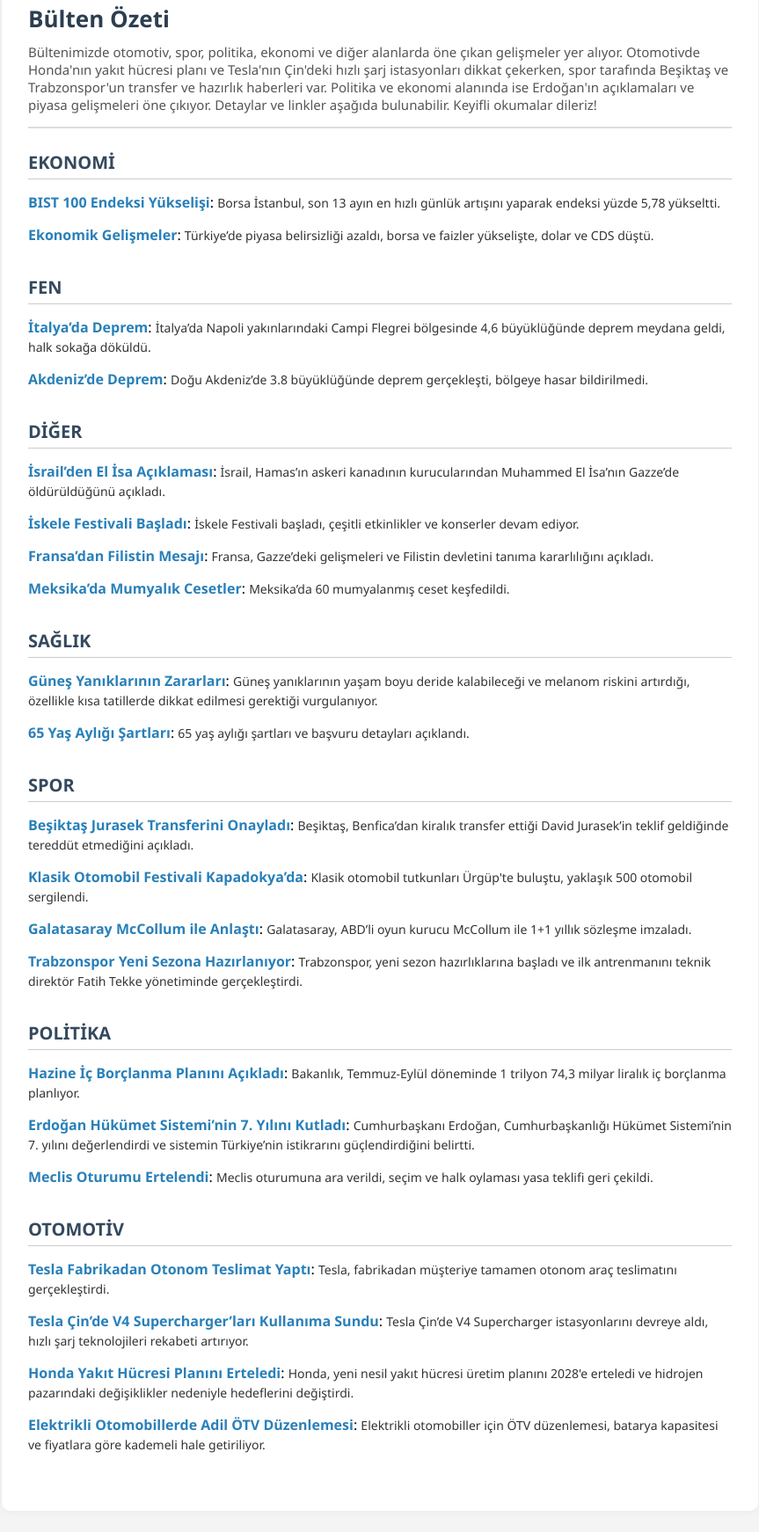
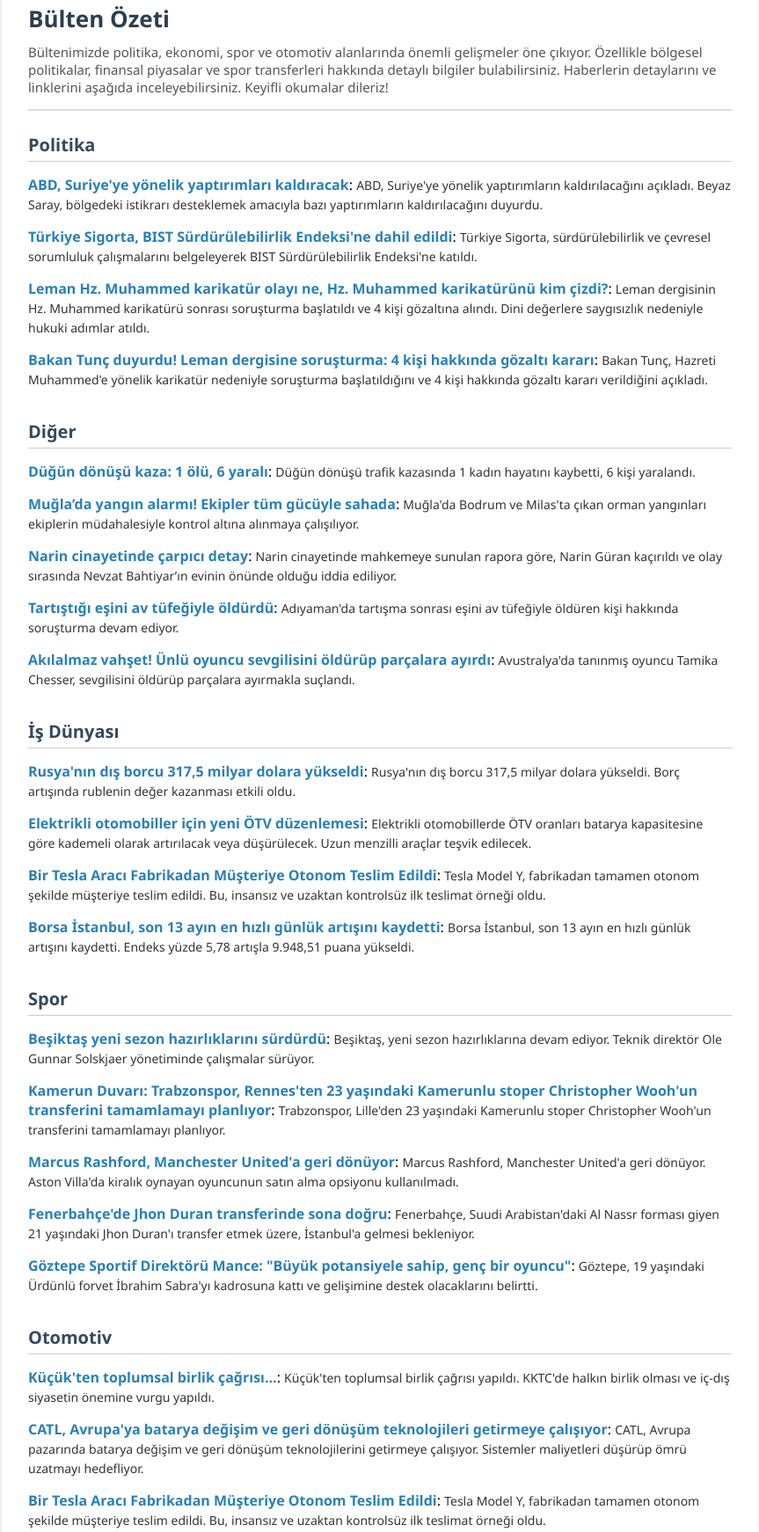
Before and after one commit to tdonuk/trnewsletter, a plain HTML site: page index.html in a window 1280 px wide. Shown: the part 47-1789 px from the top of the page at 88% size, without its empty margins (208-1071 px from the left). Drawn offline with Linux system fonts and the light colour scheme.

Commit message:
Updated newsletter

```diff
--- a/index.html
+++ b/index.html
@@ -1,7 +1,7 @@
 <!DOCTYPE html>
 <html lang="tr">
 	<head>
-		<meta charset="UTF-8" />
+		<meta charset="UTF-8">
 		<title>Hızlı Bülten</title>
 		<style>
             body {
@@ -77,141 +77,138 @@
 		<div class="newsletter-container" id="newsletter-root">
 			<div class="newsletter-header">
 				<div class="newsletter-title" id="main-title">Bülten Özeti</div>
-				<div class="newsletter-summary">Bültenimizde otomotiv, spor, politika, ekonomi ve diğer alanlarda öne çıkan gelişmeler yer alıyor. Otomotivde Honda'nın yakıt hücresi planı ve Tesla'nın Çin'deki hızlı şarj istasyonları dikkat çekerken, spor tarafında Beşiktaş ve Trabzonspor'un transfer ve hazırlık haberleri var. Politika ve ekonomi alanında ise Erdoğan'ın açıklamaları ve piyasa gelişmeleri öne çıkıyor. Detaylar ve linkler aşağıda bulunabilir. Keyifli okumalar dileriz!</div>
+				<div class="newsletter-summary">Bültenimizde politika, ekonomi, spor ve otomotiv alanlarında önemli gelişmeler öne çıkıyor. Özellikle bölgesel politikalar, finansal piyasalar ve spor transferleri hakkında detaylı bilgiler bulabilirsiniz. Haberlerin detaylarını ve linklerini aşağıda inceleyebilirsiniz. Keyifli okumalar dileriz!</div>
 			</div>
 
 			<div class="news-content" id="news-section">
 				<div class="category-section">
 
-					<div class="category-title category">EKONOMİ</div>
+					<div class="category-title category">Politika</div>
 
 					<div class="news-item">
-						<a href="https://www.dunya.com/finans/haberler/borsa-istanbuldan-sert-yukselis-bist-100-endeksi-son-13-ayin-en-hizli-gunluk-artisini-kaydetti-haberi-783064" class="news-item-title">BIST 100 Endeksi Yükselişi</a>:
-						<span class="news-item-content">Borsa İstanbul, son 13 ayın en hızlı günlük artışını yaparak endeksi yüzde 5,78 yükseltti.</span>
+						<a href="https://www.sabah.com.tr/dunya/beyaz-saray-acikladi-donald-trump-suriyeye-yonelik-yaptirimlari-kaldiracak-7378978" class="news-item-title">ABD, Suriye&#39;ye yönelik yaptırımları kaldıracak</a>:
+						<span class="news-item-content">ABD, Suriye&#39;ye yönelik yaptırımların kaldırılacağını açıkladı. Beyaz Saray, bölgedeki istikrarı desteklemek amacıyla bazı yaptırımların kaldırılacağını duyurdu.</span>
 					</div>
 
 					<div class="news-item">
-						<a href="https://www.turkiyegazetesi.com.tr/ekonomi/dolar-faiz-cds-geriledi-bist-100den-2025in-en-hizli-yukselisi-1127428" class="news-item-title">Ekonomik Gelişmeler</a>:
-						<span class="news-item-content">Türkiye’de piyasa belirsizliği azaldı, borsa ve faizler yükselişte, dolar ve CDS düştü.</span>
+						<a href="https://www.sabah.com.tr/dunya/beyaz-saray-acikladi-donald-trump-suriyeye-yonelik-yaptirimlari-kaldiracak-7378978" class="news-item-title">Türkiye Sigorta, BIST Sürdürülebilirlik Endeksi&#39;ne dahil edildi</a>:
+						<span class="news-item-content">Türkiye Sigorta, sürdürülebilirlik ve çevresel sorumluluk çalışmalarını belgeleyerek BIST Sürdürülebilirlik Endeksi&#39;ne katıldı.</span>
+					</div>
+
+					<div class="news-item">
+						<a href="https://www.sabah.com.tr/guncel/haber/3543140-unlu-oyuncunun-dedesi-hayatini-kaybetti" class="news-item-title">Leman Hz. Muhammed karikatür olayı ne, Hz. Muhammed karikatürünü kim çizdi?</a>:
+						<span class="news-item-content">Leman dergisinin Hz. Muhammed karikatürü sonrası soruşturma başlatıldı ve 4 kişi gözaltına alındı. Dini değerlere saygısızlık nedeniyle hukuki adımlar atıldı.</span>
+					</div>
+
+					<div class="news-item">
+						<a href="https://www.internethaber.com/bakan-tunc-duyurdu-leman-dergisine-sorusturma-4-kisi-hakkinda-gozalti-karari-2403736h.htm" class="news-item-title">Bakan Tunç duyurdu! Leman dergisine soruşturma: 4 kişi hakkında gözaltı kararı</a>:
+						<span class="news-item-content">Bakan Tunç, Hazreti Muhammed&#39;e yönelik karikatür nedeniyle soruşturma başlatıldığını ve 4 kişi hakkında gözaltı kararı verildiğini açıkladı.</span>
 					</div>
 				</div>
 				<div class="category-section">
 
-					<div class="category-title category">FEN</div>
+					<div class="category-title category">Diğer</div>
 
 					<div class="news-item">
-						<a href="https://www.star.com.tr/dunya/italyada-46-buyuklugunde-deprem-halk-sokaga-dokuldu-haber-1951307/" class="news-item-title">İtalya’da Deprem</a>:
-						<span class="news-item-content">İtalya’da Napoli yakınlarındaki Campi Flegrei bölgesinde 4,6 büyüklüğünde deprem meydana geldi, halk sokağa döküldü.</span>
+						<a href="LINK" class="news-item-title">Düğün dönüşü kaza: 1 ölü, 6 yaralı</a>:
+						<span class="news-item-content">Düğün dönüşü trafik kazasında 1 kadın hayatını kaybetti, 6 kişi yaralandı.</span>
 					</div>
 
 					<div class="news-item">
-						<a href="https://www.haberler.com/dunya/akdeniz-de-3-8-buyuklugunde-deprem-18801000-haberi/" class="news-item-title">Akdeniz’de Deprem</a>:
-						<span class="news-item-content">Doğu Akdeniz’de 3.8 büyüklüğünde deprem gerçekleşti, bölgeye hasar bildirilmedi.</span>
+						<a href="LINK" class="news-item-title">Muğla’da yangın alarmı! Ekipler tüm gücüyle sahada</a>:
+						<span class="news-item-content">Muğla&#39;da Bodrum ve Milas&#39;ta çıkan orman yangınları ekiplerin müdahalesiyle kontrol altına alınmaya çalışılıyor.</span>
+					</div>
+
+					<div class="news-item">
+						<a href="LINK" class="news-item-title">Narin cinayetinde çarpıcı detay</a>:
+						<span class="news-item-content">Narin cinayetinde mahkemeye sunulan rapora göre, Narin Güran kaçırıldı ve olay sırasında Nevzat Bahtiyar’ın evinin önünde olduğu iddia ediliyor.</span>
+					</div>
+
+					<div class="news-item">
+						<a href="LINK" class="news-item-title">Tartıştığı eşini av tüfeğiyle öldürdü</a>:
+						<span class="news-item-content">Adıyaman&#39;da tartışma sonrası eşini av tüfeğiyle öldüren kişi hakkında soruşturma devam ediyor.</span>
+					</div>
+
+					<div class="news-item">
+						<a href="LINK" class="news-item-title">Akılalmaz vahşet! Ünlü oyuncu sevgilisini öldürüp parçalara ayırdı</a>:
+						<span class="news-item-content">Avustralya&#39;da tanınmış oyuncu Tamika Chesser, sevgilisini öldürüp parçalara ayırmakla suçlandı.</span>
 					</div>
 				</div>
 				<div class="category-section">
 
-					<div class="category-title category">DİĞER</div>
+					<div class="category-title category">İş Dünyası</div>
 
 					<div class="news-item">
-						<a href="https://www.haber7.com/dunya/haber/3542611-son-dakika-kassam-tugaylarinin-kurucularindan-muhammed-el-isa-olduruldu-iddiasi" class="news-item-title">İsrail’den El İsa Açıklaması</a>:
-						<span class="news-item-content">İsrail, Hamas’ın askeri kanadının kurucularından Muhammed El İsa’nın Gazze’de öldürüldüğünü açıkladı.</span>
+						<a href="https://www.turkiyegazetesi.com.tr/ekonomi/dolar-faiz-cds-geriledi-bist-100den-2025in-en-hizli-yukselisi-1127428" class="news-item-title">Rusya&#39;nın dış borcu 317,5 milyar dolara yükseldi</a>:
+						<span class="news-item-content">Rusya&#39;nın dış borcu 317,5 milyar dolara yükseldi. Borç artışında rublenin değer kazanması etkili oldu.</span>
 					</div>
 
 					<div class="news-item">
-						<a href="https://brtk.net/iskele-festivali-basladi-2/" class="news-item-title">İskele Festivali Başladı</a>:
-						<span class="news-item-content">İskele Festivali başladı, çeşitli etkinlikler ve konserler devam ediyor.</span>
+						<a href="https://www.donanimhaber.com/elektrikli-otomobiller-icin-adil-otv-duzenlemesi-nasil-olmali--193124" class="news-item-title">Elektrikli otomobiller için yeni ÖTV düzenlemesi</a>:
+						<span class="news-item-content">Elektrikli otomobillerde ÖTV oranları batarya kapasitesine göre kademeli olarak artırılacak veya düşürülecek. Uzun menzilli araçlar teşvik edilecek.</span>
 					</div>
 
 					<div class="news-item">
-						<a href="https://www.star.com.tr/dunya/fransadan-tum-dunyaya-filistin-mesaji-kararliyiz-haber-1951010/" class="news-item-title">Fransa’dan Filistin Mesajı</a>:
-						<span class="news-item-content">Fransa, Gazze’deki gelişmeleri ve Filistin devletini tanıma kararlılığını açıkladı.</span>
+						<a href="https://www.donanimhaber.com/honda-yeni-nesil-yakit-hucresi-uretim-planini-erteledi--193271" class="news-item-title">Bir Tesla Aracı Fabrikadan Müşteriye Otonom Teslim Edildi</a>:
+						<span class="news-item-content">Tesla Model Y, fabrikadan tamamen otonom şekilde müşteriye teslim edildi. Bu, insansız ve uzaktan kontrolsüz ilk teslimat örneği oldu.</span>
 					</div>
 
 					<div class="news-item">
-						<a href="https://www.star.com.tr/foto-galeri/mekskada-60-mumyalanmis-ceset-bulundu-galeri-721981/" class="news-item-title">Meksika’da Mumyalık Cesetler</a>:
-						<span class="news-item-content">Meksika’da 60 mumyalanmış ceset keşfedildi.</span>
+						<a href="https://www.dunya.com/finans/haberler/borsa-istanbuldan-sert-yukselis-bist-100-endeksi-son-13-ayin-en-hizli-gunluk-artisini-kaydetti-haberi-783064" class="news-item-title">Borsa İstanbul, son 13 ayın en hızlı günlük artışını kaydetti</a>:
+						<span class="news-item-content">Borsa İstanbul, son 13 ayın en hızlı günlük artışını kaydetti. Endeks yüzde 5,78 artışla 9.948,51 puana yükseldi.</span>
 					</div>
 				</div>
 				<div class="category-section">
 
-					<div class="category-title category">SAĞLIK</div>
+					<div class="category-title category">Spor</div>
 
 					<div class="news-item">
-						<a href="https://www.haberturk.com/gunes-yaniklari-yillar-sonra-deri-kanserine-neden-olabilir-3803341" class="news-item-title">Güneş Yanıklarının Zararları</a>:
-						<span class="news-item-content">Güneş yanıklarının yaşam boyu deride kalabileceği ve melanom riskini artırdığı, özellikle kısa tatillerde dikkat edilmesi gerektiği vurgulanıyor.</span>
+						<a href="https://www.fotomac.com.tr/besiktas/2025/06/30/besiktas-yeni-sezon-hazirliklarini-surdurdu" class="news-item-title">Beşiktaş yeni sezon hazırlıklarını sürdürdü</a>:
+						<span class="news-item-content">Beşiktaş, yeni sezon hazırlıklarına devam ediyor. Teknik direktör Ole Gunnar Solskjaer yönetiminde çalışmalar sürüyor.</span>
 					</div>
 
 					<div class="news-item">
-						<a href="https://www.haberturk.com/65-yas-ayligi-sartlari-nelerdir-65-yas-ayligi-almak-icin-gerekenler-nelerdir-kimler-faydalanabilir-3803118" class="news-item-title">65 Yaş Aylığı Şartları</a>:
-						<span class="news-item-content">65 yaş aylığı şartları ve başvuru detayları açıklandı.</span>
+						<a href="LINK" class="news-item-title">Kamerun Duvarı: Trabzonspor, Rennes&#39;ten 23 yaşındaki Kamerunlu stoper Christopher Wooh&#39;un transferini tamamlamayı planlıyor</a>:
+						<span class="news-item-content">Trabzonspor, Lille&#39;den 23 yaşındaki Kamerunlu stoper Christopher Wooh&#39;un transferini tamamlamayı planlıyor.</span>
+					</div>
+
+					<div class="news-item">
+						<a href="https://www.sabah.com.tr/spor/futbol/2025/06/30/marcus-rasford-eski-takimi-manchester-uniteda-geri-donuyor" class="news-item-title">Marcus Rashford, Manchester United&#39;a geri dönüyor</a>:
+						<span class="news-item-content">Marcus Rashford, Manchester United&#39;a geri dönüyor. Aston Villa&#39;da kiralık oynayan oyuncunun satın alma opsiyonu kullanılmadı.</span>
+					</div>
+
+					<div class="news-item">
+						<a href="https://www.cumhuriyet.com.tr/spor/fenerbahce-de-jhon-duran-transferinde-sona-dogru-istanbul-a-geliyor-2414011" class="news-item-title">Fenerbahçe&#39;de Jhon Duran transferinde sona doğru</a>:
+						<span class="news-item-content">Fenerbahçe, Suudi Arabistan&#39;daki Al Nassr forması giyen 21 yaşındaki Jhon Duran&#39;ı transfer etmek üzere, İstanbul&#39;a gelmesi bekleniyor.</span>
+					</div>
+
+					<div class="news-item">
+						<a href="https://www.sporx.com/futbol/superlig/goztepe/goztepe-sportif-direktoru-mance-buyuk-potansiyele-sahip-genc-bir-oyuncu-SXHBQ1122793SXQ" class="news-item-title">Göztepe Sportif Direktörü Mance: &quot;Büyük potansiyele sahip, genç bir oyuncu&quot;</a>:
+						<span class="news-item-content">Göztepe, 19 yaşındaki Ürdünlü forvet İbrahim Sabra&#39;yı kadrosuna kattı ve gelişimine destek olacaklarını belirtti.</span>
 					</div>
 				</div>
 				<div class="category-section">
 
-					<div class="category-title category">SPOR</div>
+					<div class="category-title category">Otomotiv</div>
 
 					<div class="news-item">
-						<a href="https://www.fotomac.com.tr/besiktas/2025/06/30/besiktas-haberleri-david-jurasekten-transfer-itirafi" class="news-item-title">Beşiktaş Jurasek Transferini Onayladı</a>:
-						<span class="news-item-content">Beşiktaş, Benfica’dan kiralık transfer ettiği David Jurasek’in teklif geldiğinde tereddüt etmediğini açıkladı.</span>
+						<a href="LINK" class="news-item-title">Küçük&#39;ten toplumsal birlik çağrısı…</a>:
+						<span class="news-item-content">Küçük&#39;ten toplumsal birlik çağrısı yapıldı. KKTC&#39;de halkın birlik olması ve iç-dış siyasetin önemine vurgu yapıldı.</span>
 					</div>
 
 					<div class="news-item">
-						<a href="https://www.aa.com.tr/tr/live/klasik-otomobil-tutkunlari-urgupte-bulustu/3616425" class="news-item-title">Klasik Otomobil Festivali Kapadokya’da</a>:
-						<span class="news-item-content">Klasik otomobil tutkunları Ürgüp'te buluştu, yaklaşık 500 otomobil sergilendi.</span>
+						<a href="https://www.donanimhaber.com/catl-batarya-degisim-hizmetini-avrupa-ya-getirmeye-calisiyor--193242" class="news-item-title">CATL, Avrupa&#39;ya batarya değişim ve geri dönüşüm teknolojileri getirmeye çalışıyor</a>:
+						<span class="news-item-content">CATL, Avrupa pazarında batarya değişim ve geri dönüşüm teknolojilerini getirmeye çalışıyor. Sistemler maliyetleri düşürüp ömrü uzatmayı hedefliyor.</span>
 					</div>
 
 					<div class="news-item">
-						<a href="https://www.fotomac.com.tr/galatasaray/2025/06/29/mccollum-geri-dondu" class="news-item-title">Galatasaray McCollum ile Anlaştı</a>:
-						<span class="news-item-content">Galatasaray, ABD’li oyun kurucu McCollum ile 1+1 yıllık sözleşme imzaladı.</span>
+						<a href="https://www.donanimhaber.com/honda-yeni-nesil-yakit-hucresi-uretim-planini-erteledi--193271" class="news-item-title">Bir Tesla Aracı Fabrikadan Müşteriye Otonom Teslim Edildi</a>:
+						<span class="news-item-content">Tesla Model Y, fabrikadan tamamen otonom şekilde müşteriye teslim edildi. Bu, insansız ve uzaktan kontrolsüz ilk teslimat örneği oldu.</span>
 					</div>
 
 					<div class="news-item">
-						<a href="https://www.fotomac.com.tr/trabzonspor/2025/06/30/trabzonspor-yeni-sezon-hazirliklarina-basladi" class="news-item-title">Trabzonspor Yeni Sezona Hazırlanıyor</a>:
-						<span class="news-item-content">Trabzonspor, yeni sezon hazırlıklarına başladı ve ilk antrenmanını teknik direktör Fatih Tekke yönetiminde gerçekleştirdi.</span>
-					</div>
-				</div>
-				<div class="category-section">
-
-					<div class="category-title category">POLİTİKA</div>
-
-					<div class="news-item">
-						<a href="https://www.dunya.com/ekonomi/bakanlik-stratejisini-acikladi-hazine-1-trilyon-743-milyar-liralik-ic-borclanmaya-gidecek-haberi-783124" class="news-item-title">Hazine İç Borçlanma Planını Açıkladı</a>:
-						<span class="news-item-content">Bakanlık, Temmuz-Eylül döneminde 1 trilyon 74,3 milyar liralık iç borçlanma planlıyor.</span>
-					</div>
-
-					<div class="news-item">
-						<a href="https://www.star.com.tr/guncel/kabine-toplantisi-sona-erdi-cumhurbaskani-erdogandan-onemli-aciklamalar-haber-1951328/" class="news-item-title">Erdoğan Hükümet Sistemi’nin 7. Yılını Kutladı</a>:
-						<span class="news-item-content">Cumhurbaşkanı Erdoğan, Cumhurbaşkanlığı Hükümet Sistemi’nin 7. yılını değerlendirdi ve sistemin Türkiye’nin istikrarını güçlendirdiğini belirtti.</span>
-					</div>
-
-					<div class="news-item">
-						<a href="https://brtk.net/meclis-oturumuna-ara-verildi-secim-ve-halk-oylamasi-degisiklik-yasa-onerisi-komiteye-geri-cekildi/" class="news-item-title">Meclis Oturumu Ertelendi</a>:
-						<span class="news-item-content">Meclis oturumuna ara verildi, seçim ve halk oylaması yasa teklifi geri çekildi.</span>
-					</div>
-				</div>
-				<div class="category-section">
-
-					<div class="category-title category">OTOMOTİV</div>
-
-					<div class="news-item">
-						<a href="https://www.donanimhaber.com/bir-tesla-araci-fabrikadan-musteriye-otonom-olarak-teslim-edildi--193207" class="news-item-title">Tesla Fabrikadan Otonom Teslimat Yaptı</a>:
-						<span class="news-item-content">Tesla, fabrikadan müşteriye tamamen otonom araç teslimatını gerçekleştirdi.</span>
-					</div>
-
-					<div class="news-item">
-						<a href="https://www.donanimhaber.com/tesla-cin-de-v4-supercharger-donemini-baslatti--193252" class="news-item-title">Tesla Çin’de V4 Supercharger’ları Kullanıma Sundu</a>:
-						<span class="news-item-content">Tesla Çin’de V4 Supercharger istasyonlarını devreye aldı, hızlı şarj teknolojileri rekabeti artırıyor.</span>
-					</div>
-
-					<div class="news-item">
-						<a href="https://www.donanimhaber.com/honda-yeni-nesil-yakit-hucresi-uretim-planini-erteledi--193271" class="news-item-title">Honda Yakıt Hücresi Planını Erteledi</a>:
-						<span class="news-item-content">Honda, yeni nesil yakıt hücresi üretim planını 2028'e erteledi ve hidrojen pazarındaki değişiklikler nedeniyle hedeflerini değiştirdi.</span>
-					</div>
-
-					<div class="news-item">
-						<a href="https://www.donanimhaber.com/elektrikli-otomobiller-icin-adil-otv-duzenlemesi-nasil-olmali--193124" class="news-item-title">Elektrikli Otomobillerde Adil ÖTV Düzenlemesi</a>:
-						<span class="news-item-content">Elektrikli otomobiller için ÖTV düzenlemesi, batarya kapasitesi ve fiyatlara göre kademeli hale getiriliyor.</span>
+						<a href="LINK" class="news-item-title">Xiaomi YU7 piyasayı karıştıracak | Volvo EX30 Türkiye&#39;de</a>:
+						<span class="news-item-content">Xiaomi&#39;nin elektrikli SUV modeli YU7, Türkiye&#39;de satışa sunuldu. Volvo EX30 ve Mercedes-AMG yüksek performanslı konseptleri de gündemde.</span>
 					</div>
 				</div>
 			</div>
```
